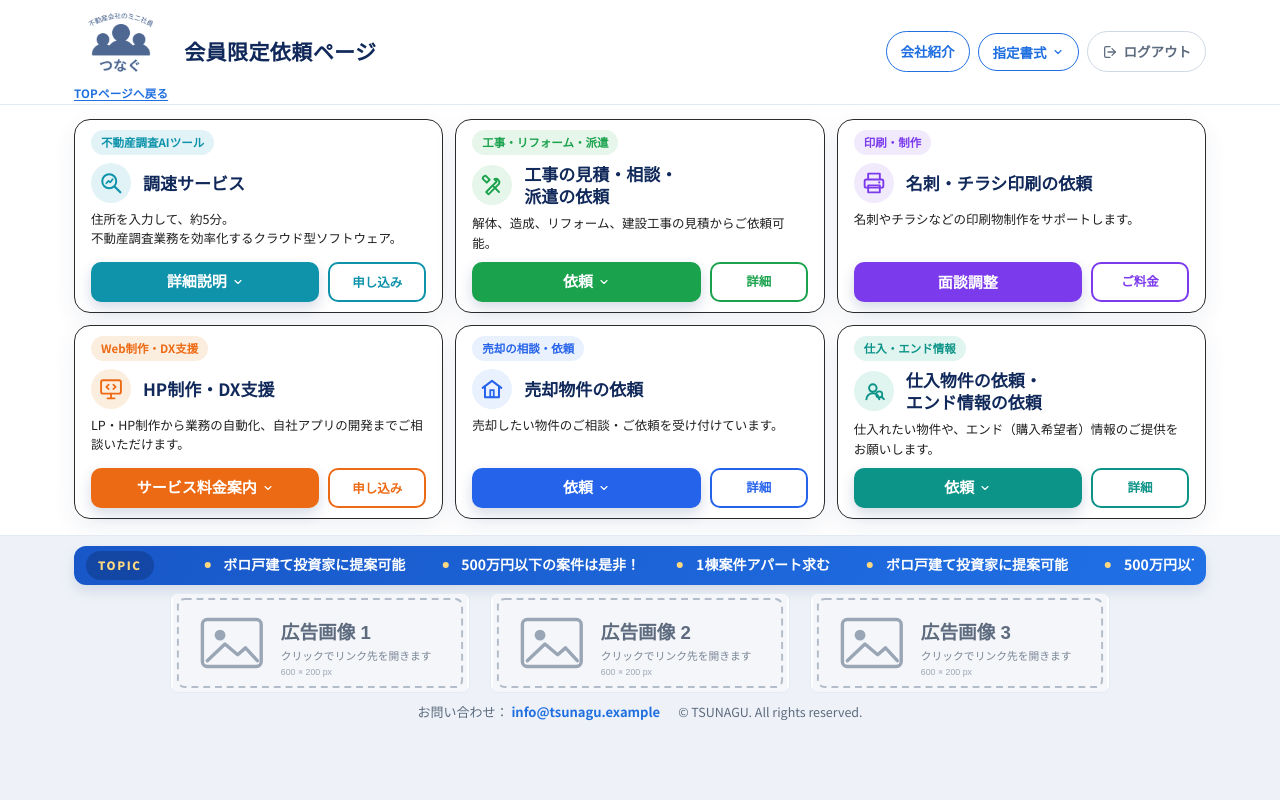
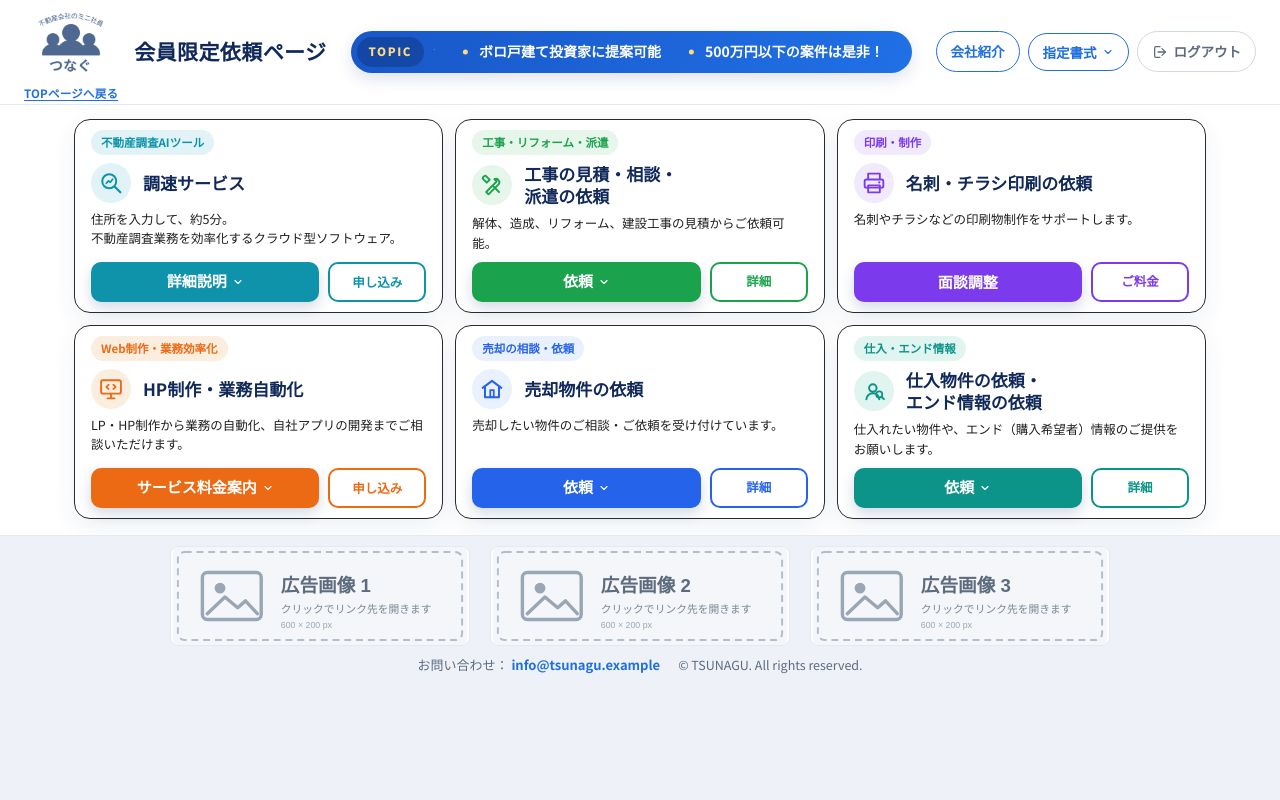
Before and after one commit to tagukichi/tsunagu, a PHP site: page / in a window 1280 px wide. Run offline with PHP 8.4, Linux system fonts and the light colour scheme.

Commit message:
ヘッダーの横幅を広げてTOPICを同じ行に配置、カード5を「HP制作・業務自動化」に
- TOPICをフッターからヘッダー内（ロゴとボタンの間）へ移動。PC（1025px以上）のみ。
  タブレット・スマホはこれまでどおりカードの上に表示
- ヘッダーの横幅を最大1680pxに広げ、TOPICの表示幅を確保
- カード5の表記「HP制作・DX支援」→「HP制作・業務自動化」、
  タグ「Web制作・DX支援」→「Web制作・業務効率化」（管理画面のタブ名も変更）
- テーマのバージョンを1.4.1に変更、tsunagu-theme3.zip を作り直し

Co-Authored-By: Claude Opus 5.5 <noreply@anthropic.com>
Claude-Session: https://claude.ai/code/session_01N1BhnTiRHf3AoeJwBWiCX3

```diff
--- a/assets/css/style.css
+++ b/assets/css/style.css
@@ -671,11 +671,27 @@ h1, h2, h3, p { margin: 0; }
 body:not(.login-page) { display: flex; flex-direction: column; min-height: 100vh; }
 body.admin-bar:not(.login-page) { min-height: calc(100vh - 32px); }
 .site-footer { flex: 1 0 auto; background: #eef2f8; border-top: 1px solid var(--line); padding-top: 10px; }
-/* フッターのTOPIC（PC・タブレット） */
-.site-footer__topics { width: 100%; max-width: var(--container); margin: 0 auto 8px; padding-inline: var(--gutter); }
-.topics.topics--footer { margin-bottom: 0; padding: 5px 12px; box-shadow: 0 6px 14px rgba(20, 52, 110, .12); }
-.topics--footer .topics__label { font-size: 11.5px; padding: 5px 12px; }
-.topics--footer .topics__item { font-size: 14px; }
+/* ヘッダーの横幅を広げ、ロゴとボタンの間にTOPICを置く（PCのみ。タブレット・スマホはカードの上） */
+.site-header .container { max-width: 1680px; }
+.topics.topics--header { display: none; }
+@media (min-width: 1025px) {
+  .topics.topics--header {
+    display: flex;
+    flex: 1 1 auto;
+    min-width: 0;
+    gap: 10px;
+    margin: 0 24px;
+    padding: 6px 8px 6px 6px;
+    border-radius: 999px;
+    box-shadow: 0 6px 16px rgba(20, 52, 110, .14);
+  }
+  .topics--header .topics__label { font-size: 11.5px; padding: 5px 12px; }
+  .topics--header .topics__item { font-size: 14px; padding: 0 18px 0 26px; }
+  .topics--header .topics__item::before { left: 10px; width: 5px; height: 5px; }
+  /* TOPICが残りの幅を使い、右のボタンは1行のまま縮めない */
+  .site-header__inner .header-actions { flex: none; flex-wrap: nowrap; }
+  .topics.topics--sp { display: none; }
+}
 /* 見える高さが小さい画面（1366×768のノートPCなど）では、1画面に収めるためタグを隠し、ロゴを一回り小さく */
 @media (min-width: 681px) and (max-height: 760px) {
   .service-card__tag { display: none; }
@@ -689,9 +705,6 @@ body.admin-bar:not(.login-page) { min-height: calc(100vh - 32px); }
   .services { padding-block: 10px; }
   .services__grid { gap: 10px; }
 }
-/* TOPICの出し分け：PC・タブレットはフッター、スマホはカードの上 */
-@media (min-width: 681px) { .topics.topics--sp { display: none; } }
-@media (max-width: 680px) { .site-footer__topics { display: none; } }
 .site-footer__bottom {
   display: flex;
   flex-wrap: wrap;
--- a/form.html
+++ b/form.html
@@ -49,7 +49,7 @@
 			</a>
 					</nav>
 	</div>
-</header>
+	</header>
 
   <!-- ============================================================
        フォームページ（デザイン確認用モック）
@@ -87,7 +87,7 @@
   </main>
 
   <footer class="site-footer">
-		<section class="tsg-pickup" aria-label="広告">
+	<section class="tsg-pickup" aria-label="広告">
 	<div class="tsg-pickup__inner">
 		<div class="tsg-pickup__viewport" data-interval="4000">
 			<ul class="tsg-pickup__track">
--- a/index.html
+++ b/index.html
@@ -22,7 +22,17 @@
 			</a>
 							<h1 class="site-title">会員限定依頼ページ</h1>
 					</div>
-		<button type="button" class="header-toggle" aria-label="メニューを開く" aria-expanded="false" aria-controls="header-nav">
+				<div class="topics topics--header">
+			<span class="topics__label">TOPIC</span>
+			<div class="topics__viewport">
+				<ul class="topics__track">
+											<li class="topics__item">1棟案件アパート求む</li>
+											<li class="topics__item">ボロ戸建て投資家に提案可能</li>
+											<li class="topics__item">500万円以下の案件は是非！</li>
+									</ul>
+			</div>
+		</div>
+				<button type="button" class="header-toggle" aria-label="メニューを開く" aria-expanded="false" aria-controls="header-nav">
 			<span class="header-toggle__bar"></span>
 		</button>
 		<nav class="header-actions" id="header-nav">
@@ -57,7 +67,7 @@
 	<section class="services" id="menu">
 		<div class="container">
 
-						<!-- TOPIC（スマホ用。PC・タブレットはフッターに表示） -->
+						<!-- TOPIC（スマホ用。PC・タブレットはヘッダーの2段目に表示） -->
 			<div class="topics topics--sp" data-reveal>
 				<span class="topics__label">TOPIC</span>
 				<div class="topics__viewport">
@@ -129,10 +139,10 @@
 												<div class="popup-content" id="popup-c4" hidden><object class="popup-pdf" data="assets/pdf/print-pricing.pdf" type="application/pdf" title="印刷メニュー・料金表"><p class="popup-note">PDFをこの場で表示できない環境のようです。下のリンクからご覧ください。</p></object><p class="popup-note"><a href="assets/pdf/print-pricing.pdf" target="_blank" rel="noopener">PDFを新しいタブで開く →</a></p></div>
 											</article>
 									<article class="service-card" data-theme="orange" data-card="5" style="--sp-order:6" data-reveal>
-						<span class="service-card__tag">Web制作・DX支援</span>
+						<span class="service-card__tag">Web制作・業務効率化</span>
 						<div class="service-card__head">
 							<span class="service-card__icon"><svg class="icon" viewBox="0 0 24 24" aria-hidden="true" focusable="false"><rect x="3.5" y="4.5" width="17" height="11.5" rx="1.6" fill="none" stroke="currentColor" stroke-width="1.6"/><path d="M9 20h6M12 16v4" fill="none" stroke="currentColor" stroke-width="1.6" stroke-linecap="round"/><path d="M10 8.3L8 10.2l2 1.9M14 8.3l2 1.9-2 1.9" fill="none" stroke="currentColor" stroke-width="1.5" stroke-linecap="round" stroke-linejoin="round"/></svg></span>
-							<h3 class="service-card__title">HP制作・DX支援</h3>
+							<h3 class="service-card__title">HP制作・業務自動化</h3>
 						</div>
 						<p class="service-card__desc">LP・HP制作から業務の自動化、自社アプリの開発までご相談いただけます。</p>
 						<div class="service-card__actions actions--split">
@@ -204,19 +214,7 @@
        フッター  [ACF] footer_copyright
   ============================================================ -->
   <footer class="site-footer">
-		<div class="site-footer__topics">
-		<div class="topics topics--footer">
-			<span class="topics__label">TOPIC</span>
-			<div class="topics__viewport">
-				<ul class="topics__track">
-											<li class="topics__item">1棟案件アパート求む</li>
-											<li class="topics__item">ボロ戸建て投資家に提案可能</li>
-											<li class="topics__item">500万円以下の案件は是非！</li>
-									</ul>
-			</div>
-		</div>
-	</div>
-		<section class="tsg-pickup" aria-label="広告">
+	<section class="tsg-pickup" aria-label="広告">
 	<div class="tsg-pickup__inner">
 		<div class="tsg-pickup__viewport" data-interval="4000">
 			<ul class="tsg-pickup__track">
--- a/wordpress-theme/tsunagu/functions.php
+++ b/wordpress-theme/tsunagu/functions.php
@@ -4,7 +4,7 @@
  */
 if ( ! defined( 'ABSPATH' ) ) exit;
 
-define( 'TSUNAGU_VER', '1.4.0' );
+define( 'TSUNAGU_VER', '1.4.1' );
 
 require_once get_theme_file_path( 'inc/helpers.php' );
 require_once get_theme_file_path( 'inc/defaults.php' );
--- a/wordpress-theme/tsunagu/inc/acf-fields.php
+++ b/wordpress-theme/tsunagu/inc/acf-fields.php
@@ -27,7 +27,7 @@ add_action( 'acf/init', function () {
 
 	/* ---------------- 依頼ページ ---------------- */
 	$fields = array();
-	$names  = array( 1 => '売却物件', 2 => '仕入・エンド情報', 3 => '工事', 4 => '名刺・チラシ', 5 => 'HP制作・DX支援', 6 => '調速サービス' );
+	$names  = array( 1 => '売却物件', 2 => '仕入・エンド情報', 3 => '工事', 4 => '名刺・チラシ', 5 => 'HP制作・業務自動化', 6 => '調速サービス' );
 
 	$fields[] = $TAB( 'ヘッダー / 共通' );
 	$fields[] = $F( 'site_logo', 'ロゴ画像（ヘッダー共通）', 'image', array( 'return_format' => 'array', 'instructions' => '未設定時はテーマ同梱ロゴを表示' ) );
@@ -106,7 +106,7 @@ add_action( 'acf/init', function () {
 		'key'     => 'field_tsg_cards_order_msg',
 		'label'   => '並び順の指定方法',
 		'type'    => 'message',
-		'message' => 'カード番号（各タブ名の番号）をカンマ区切りで入力します。PCは左上から右へ、スマホは上から順に並びます。<br>カード番号：1 売却物件／2 仕入・エンド情報／3 工事／4 名刺・チラシ／5 HP制作・DX支援／6 調速サービス<br>入力しなかった番号は末尾に並びます。',
+		'message' => 'カード番号（各タブ名の番号）をカンマ区切りで入力します。PCは左上から右へ、スマホは上から順に並びます。<br>カード番号：1 売却物件／2 仕入・エンド情報／3 工事／4 名刺・チラシ／5 HP制作・業務自動化／6 調速サービス<br>入力しなかった番号は末尾に並びます。',
 	);
 	$fields[] = $F( 'cards_order_pc', 'PCの並び順', 'text', array( 'placeholder' => '6,3,4,5,1,2', 'wrapper' => array( 'width' => '50' ) ) );
 	$fields[] = $F( 'cards_order_sp', 'スマホの並び順', 'text', array( 'placeholder' => '1,2,6,3,4,5', 'wrapper' => array( 'width' => '50' ) ) );
--- a/wordpress-theme/tsunagu/inc/defaults.php
+++ b/wordpress-theme/tsunagu/inc/defaults.php
@@ -101,8 +101,8 @@ function tsunagu_defaults() {
 			),
 			5 => array(
 				'theme'       => 'orange',
-				'tag'         => 'Web制作・DX支援',
-				'title'       => 'HP制作・DX支援',
+				'tag'         => 'Web制作・業務効率化',
+				'title'       => 'HP制作・業務自動化',
 				'desc'        => 'LP・HP制作から業務の自動化、自社アプリの開発までご相談いただけます。',
 				// 左（大）：サービス・料金の案内をプルダウンで表示（遷移先は管理画面で設定）
 				'btn1'        => 'サービス料金案内',
--- a/wordpress-theme/tsunagu/style.css
+++ b/wordpress-theme/tsunagu/style.css
@@ -4,7 +4,7 @@ Theme URI: https://example.com/
 Author: つなぐ
 Author URI: https://example.com/
 Description: つなぐ会員向け「依頼ページ」専用テーマ。ACF（Advanced Custom Fields）で文言・リンク・PDF・ポップアップ・TOPICを編集でき、会員ログイン（ID/PASS）による閲覧制限に対応します。ACF未導入でも初期内容で表示されます。
-Version: 1.4.0
+Version: 1.4.1
 Requires at least: 6.0
 Tested up to: 6.6
 Requires PHP: 7.4
--- a/wordpress-theme/tsunagu/template-parts/content-tsunagu.php
+++ b/wordpress-theme/tsunagu/template-parts/content-tsunagu.php
@@ -15,7 +15,7 @@ $order_sp = tsunagu_card_order( 'cards_order_sp', $d['cards_order_sp'] );
 		<div class="container">
 
 			<?php if ( ! empty( $topics ) ) : ?>
-			<!-- TOPIC（スマホ用。PC・タブレットはフッターに表示） -->
+			<!-- TOPIC（タブレット・スマホ用。PCはヘッダー内に表示） -->
 			<div class="topics topics--sp" data-reveal>
 				<span class="topics__label">TOPIC</span>
 				<div class="topics__viewport">
```
Also changed, not shown: wordpress-theme/tsunagu/assets/css/style.css (+21 -8 lines), wordpress-theme/tsunagu/footer.php (+0 -17 lines), wordpress-theme/tsunagu/header.php (+14 -0 lines), 1 other file.
